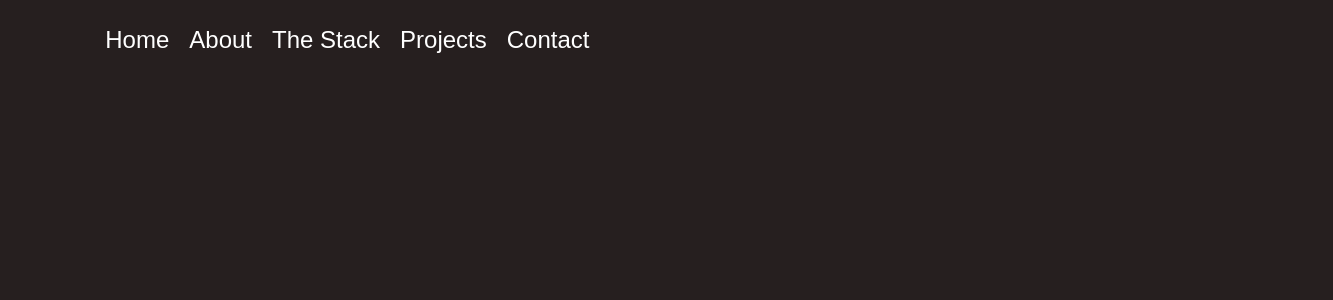
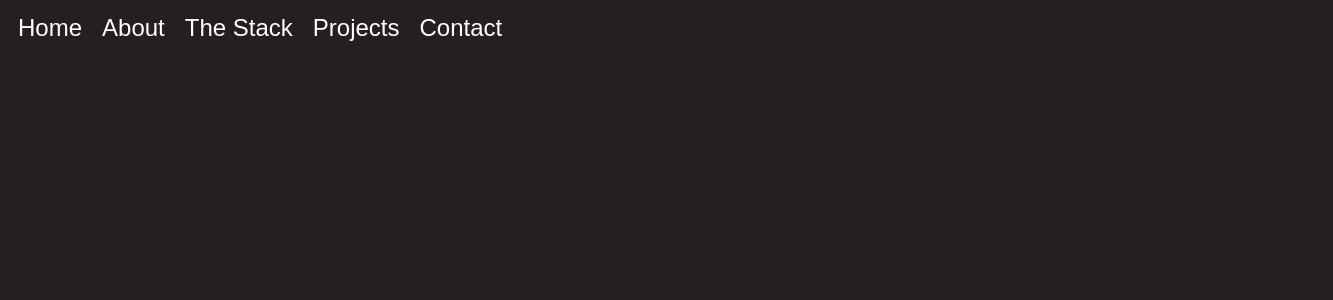
Before and after one commit to c0dezer019/BBlankenship, a Next.js app: page / in a window 1280 px wide. Shown: the top 300 px of the page, 1333 px wide, since content can reach past the window. Built offline with nearby package versions, Linux system fonts and the light colour scheme.

Commit message:
Menu is now fully responsive.

```diff
--- a/src/components/NavBar.tsx
+++ b/src/components/NavBar.tsx
@@ -10,19 +10,22 @@ const NavBar: FC = (): ReactElement => {
   const [isOpen, setOpen] = useState<boolean>(false);
   const [visible, setVisible] = useState<boolean>(false);
 
+  const containerClasses = classNames({ 'grow-container': isOpen });
   const menuClass = classNames('menu-icon', {
     'rotate-forwards': isOpen,
     'rotate-backwards': !isOpen && !initialState });
   const oddBar = classNames('bar', { 'grow-bar': isOpen, 'shrink-bar': !isOpen && !initialState });
 
   return (
-    <Container className="grow-container" id="nav-container" isOpen={isOpen}>
+    <Container className={containerClasses} id="nav-container" isOpen={isOpen}>
       <MobileMenuIcon
         className={menuClass}
         id="mobile-nav-container"
         isOpen={isOpen}
+        visible={visible}
         setOpen={setOpen}
         setInitialState={setInitialState}
+        setVisible={setVisible}
       >
         <div className={oddBar} />
         <div className="bar" />
--- a/src/components/styled/Container.ts
+++ b/src/components/styled/Container.ts
@@ -23,9 +23,10 @@ const rotateIconClosed = keyframes`
 `;
 
 const Container = styled.div<Props>`
-  height: 4.5em;
+  height: 3.5em;
+  padding: .5em;
+  position: relative;
   width: 100%;
-  padding: 21px;
 
   .rotate-forwards {
     animation: ${ rotateIconOpen } .5s forwards;
@@ -35,10 +36,21 @@ const Container = styled.div<Props>`
   }
 
   @media screen and (max-width: 1279px) {
-    border: 1px solid white;
-    height: fit-content;
-    padding: .5em;
-    width: ${ ({ isOpen }) => (isOpen ? '60%' : 'fit-content') };
+    transition: width .5s, height .5s;
+    width: ${ ({ isOpen }) => (isOpen ? '50%' : '3em') };
+    height: ${ ({ isOpen }) => (isOpen ? '70%' : '3.4em') };
+  }
+  @media screen and (max-width: 1024px) {
+    width: ${ ({ isOpen }) => (isOpen ? '40%' : '3em') };
+    height: ${ ({ isOpen }) => (isOpen ? '100%' : '3.4em') };
+  }
+  @media screen and (max-width: 768px) {
+    width: ${ ({ isOpen }) => (isOpen ? '50%' : '3em') };
+    height: ${ ({ isOpen }) => (isOpen ? '100%' : '3.4em') };
+  }
+  @media screen and (max-width: 450px) {
+    width: ${ ({ isOpen }) => (isOpen ? '100%' : '3em') };
+    height: ${ ({ isOpen }) => (isOpen ? '100%' : '3.4em') };
   }
 `;
 
--- a/src/components/styled/LinkContainer.ts
+++ b/src/components/styled/LinkContainer.ts
@@ -1,4 +1,4 @@
-import styled from 'styled-components';
+import styled, { keyframes } from 'styled-components';
 import { Dispatch, SetStateAction } from 'react';
 
 interface Props {
@@ -7,7 +7,12 @@ interface Props {
   readonly visible?: boolean;
 }
 
-// TODO: Links become visible upon start of animation.
+const scaleContainer = keyframes`
+  from {
+
+  }
+`;
+
 const LinkContainer = styled.div.attrs(({ changeVisibility, setOpen }: Props) => ({
   onClick: e => {
     if (e.target.className.match('nav-link')) {
@@ -16,15 +21,17 @@ const LinkContainer = styled.div.attrs(({ changeVisibility, setOpen }: Props) =>
     }
   },
 }))<Props>`
+  display: flex;
+  width: 30%;
   height: 100%;
-  margin: auto 0 auto 6%;
-  width: 30%;
 
   @media screen and (min-width: 1280px) {
     width: 100%;
   }
   @media screen and (max-width: 1279px) {
-    display: ${ ({ visible }: Props) => (visible ? 'block' : 'none') };
+    display: ${ ({ visible }: Props) => (visible ? 'flex' : 'none') };
+    flex-direction: column;
+    align-items: center;
     width: 100%;
     text-align: center;
     margin: 0;
--- a/src/components/styled/MobileMenuIcon.ts
+++ b/src/components/styled/MobileMenuIcon.ts
@@ -3,8 +3,10 @@ import styled, { keyframes } from 'styled-components';
 
 interface Props {
   readonly isOpen?: boolean;
+  readonly visible?: boolean;
   setInitialState?: Dispatch<SetStateAction<boolean>>;
   setOpen?: Dispatch<SetStateAction<boolean>>;
+  setVisible?: Dispatch<SetStateAction<boolean>>;
 }
 
 const growBar = keyframes`
@@ -25,15 +27,24 @@ const shrinkBar = keyframes`
   }
 `;
 
-const MobileMenuIcon = styled.div.attrs(({ setOpen, isOpen, setInitialState }: Props) => ({
+const MobileMenuIcon = styled.div.attrs(({
+  isOpen,
+  visible,
+  setInitialState,
+  setOpen,
+  setVisible,
+}: Props) => ({
   onClick: () => {
     if (!isOpen) setOpen(true);
     else setOpen(false);
+    if (!visible) setVisible(true);
+    else setVisible(false);
     setInitialState(false);
   },
-}))`
+}))<Props>`
   display: block;
   padding: 0;
+  position: absolute;
   width: 30px;
 
   .grow-bar {
--- a/src/components/styled/NavLink.ts
+++ b/src/components/styled/NavLink.ts
@@ -1,6 +1,5 @@
 import styled from 'styled-components';
 
-// TODO: Scale link text to size with animation.
 const NavLink = styled.a`
   font-size: 1.5rem;
   margin: auto 10px;
```
